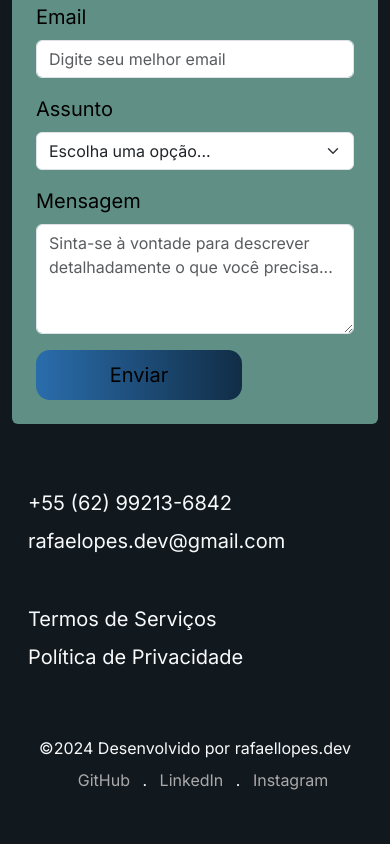
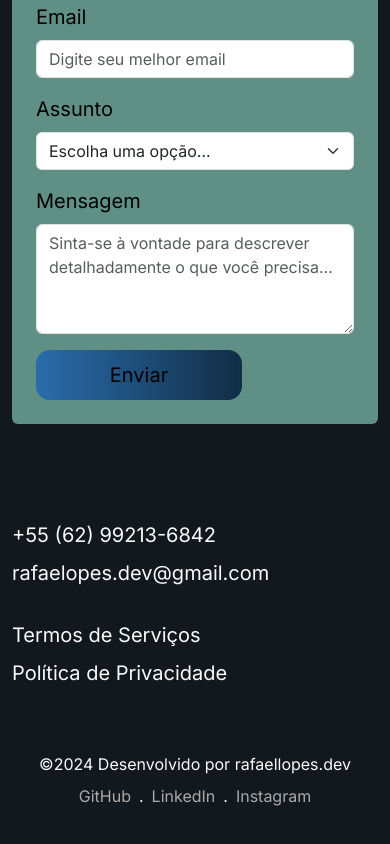
Before and after one commit to rafaeloliveiralopes/portfolio.v2, a Next.js app: page / in a window 390 px wide. Shown: the part 6080-6924 px from the top of the page. Before the commit the page ends 6888 px from the top, so only its background shows below. Built offline with nearby package versions, Linux system fonts and the light colour scheme.

Commit message:
fix(footer): Adjust component alignment for improved responsiveness across different screen sizes.

```diff
--- a/src/app/globals.css
+++ b/src/app/globals.css
@@ -21,12 +21,9 @@ body {
 
 body {
   color: rgb(var(--foreground-rgb));
-  background: linear-gradient(
-      to bottom,
+  background: linear-gradient(to bottom,
       transparent,
-      rgb(var(--background-end-rgb))
-    )
-    rgb(var(--background-start-rgb));
+      rgb(var(--background-end-rgb))) rgb(var(--background-start-rgb));
 }
 
 main {
@@ -113,10 +110,6 @@ footer a:hover {
   color: #62dbe9;
 }
 
-footer p {
-  margin-bottom: 0;
-}
-
 @media (prefers-color-scheme: dark) {
   html {
     color-scheme: dark;
--- a/src/components/footer/Footer.tsx
+++ b/src/components/footer/Footer.tsx
@@ -1,13 +1,13 @@
 export default function Footer() {
   return (
-    <footer className="text-light py-3">
+    <footer className="text-light py-5 text-align-center">
       <div className="container">
-        <div className="row align-items-center mx-md-0 mx-1">
-          <div className="col-md-4 text-md-start mb-5">
-            <p className="mb-2 fs-5">+55 (62) 99213-6842</p>{" "}
+        <div className="row ">
+          <div className="col-12 col-md-4 mb-3 mb-md-0 text-md-start">
+            <p className="mb-2 fs-5">+55 (62) 99213-6842</p>
             <p className="fs-5">rafaelopes.dev@gmail.com</p>
           </div>
-          <div className="text-md-start mb-3 mb-md-0">
+          <div className="col-12 col-md-8 text-md-end text-sm-start">
             <p className="mb-2 fs-5">
               <a href="#" className="text-decoration-none text-light">
                 Termos de Serviços
@@ -20,25 +20,29 @@ export default function Footer() {
             </p>
           </div>
         </div>
-        <div className="col-md-12 text-md-center text-center mx-0 ms-0 mt-md-5 mt-5">
+        <div className="row">
+          <div className="col-12 text-center my-2 mt-5">
             <p className="mb-0">&#169;2024 Desenvolvido por rafaellopes.dev</p>
           </div>
-        <div className="col-md-7 ms-3 text-center text-md-end mt-2 mb-0">
+        </div>
+        <div className="row">
+          <div className="col-12 text-center">
             <p>
               <a href="#" className="text-decoration-none me-2">
                 GitHub
-            </a>{" "}
-            .{" "}
+              </a>
+              .
               <a href="#" className="text-decoration-none mx-2">
                 LinkedIn
-            </a>{" "}
-            .{" "}
+              </a>
+              .
               <a href="#" className="text-decoration-none ms-2">
                 Instagram
               </a>
             </p>
           </div>
         </div>
+      </div>
     </footer>
   );
 }
```
Lines whose indentation alone changed are shown as unchanged.
